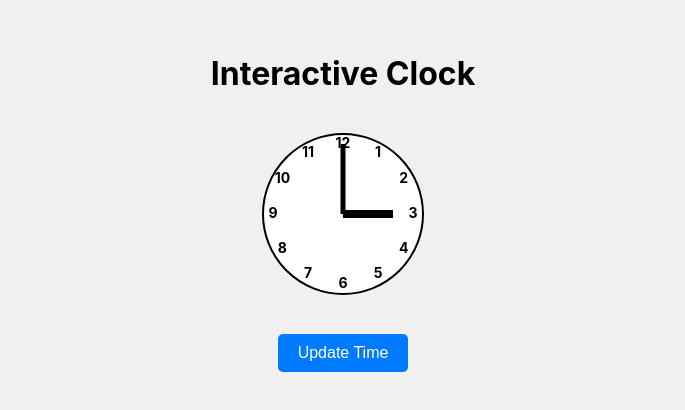
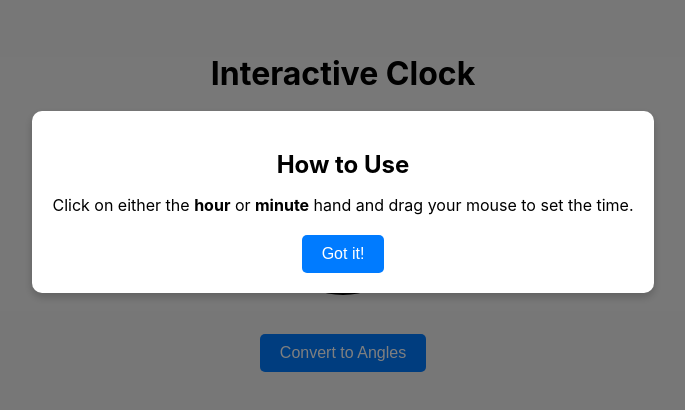
Before and after one commit to mushtaq96/cgi, a React (Create React App) app in the folder ClockUI/clock-ui/: page / in a window 1280 px wide. Shown: the part 198-608 px from the top of the page, without its empty margins (297-982 px from the left). Built offline with nearby package versions, Linux system fonts and the light colour scheme.

Commit message:
feat: Instruction guide for using

```diff
--- a/ClockUI/clock-ui/src/App.js
+++ b/ClockUI/clock-ui/src/App.js
@@ -1,4 +1,4 @@
-import React, { useState } from 'react';
+import React, { useState, useEffect } from 'react';
 import DraggableClockHands from './Components/DraggableClockHands';
 import Clock from './Components/Clock';
 
@@ -8,6 +8,7 @@ function App() {
   const [hourDragged, setHourDragged] = useState(false); // Track if hour hand is dragged
   const [minuteDragged, setMinuteDragged] = useState(false); // Track if minute hand is dragged
   const [apiResponse, setApiResponse] = useState(null); // Store API response
+  const [showInstructions, setShowInstructions] = useState(true); // Show instructions on first load
 
   const handleHourChange = (newHour) => {
     setHour(newHour);
@@ -41,11 +42,17 @@ function App() {
       });
   };
 
+  // Hide instructions when the user interacts with the clock
+  useEffect(() => {
+    if (hourDragged || minuteDragged) {
+      setShowInstructions(false);
+    }
+  }, [hourDragged, minuteDragged]);
+
   return (
     <div className="center-container">
       <div className="content">
         <h1>Interactive Clock</h1>
-        {/* <Clock /> */}
         <div className="clock-container">
           <DraggableClockHands
             hour={hour}
@@ -59,18 +66,29 @@ function App() {
               Selected Time: {Math.round(hour)}:{minute.toString().padStart(2, '0')}
             </div>
           )}
-          <button onClick={sendTimeToBackend}>Update Time</button>
+          <button onClick={sendTimeToBackend}>Convert to Angles</button>
         </div>
 
         {/* Display API response (angles) */}
         {apiResponse && (
           <div style={{ margin: '20px 0', fontSize: '18px' }}>
-            <strong>API Response (Angles):</strong>
+            <strong>Result:</strong>
             <pre>
               Hour Angle: {apiResponse.hour}°
               <br />
               Minute Angle: {apiResponse.minute}°
             </pre>
+          </div>
+        )}
+
+        {/* Instructions Modal */}
+        {showInstructions && (
+          <div className="instructions-modal">
+            <div className="instructions-content">
+              <h2>How to Use</h2>
+              <p>Click on either the <strong>hour</strong> or <strong>minute</strong> hand and drag your mouse to set the time.</p>
+              <button onClick={() => setShowInstructions(false)}>Got it!</button>
+            </div>
           </div>
         )}
       </div>
--- a/ClockUI/clock-ui/src/index.css
+++ b/ClockUI/clock-ui/src/index.css
@@ -46,6 +46,50 @@ button:hover {
   background-color: #0056b3;
 }
 
+/* Instructions Modal */
+.instructions-modal {
+  position: fixed;
+  top: 0;
+  left: 0;
+  width: 100%;
+  height: 100%;
+  background-color: rgba(0, 0, 0, 0.5); /* Semi-transparent background */
+  display: flex;
+  justify-content: center;
+  align-items: center;
+  z-index: 1000; /* Ensure it appears above other content */
+}
+
+.instructions-content {
+  background-color: white;
+  padding: 20px;
+  border-radius: 10px;
+  text-align: center;
+  box-shadow: 0 4px 8px rgba(0, 0, 0, 0.2);
+}
+
+.instructions-content h2 {
+  margin-bottom: 10px;
+}
+
+.instructions-content p {
+  margin-bottom: 20px;
+}
+
+.instructions-content button {
+  background-color: #007bff;
+  color: white;
+  border: none;
+  padding: 10px 20px;
+  border-radius: 5px;
+  cursor: pointer;
+  font-size: 16px;
+}
+
+.instructions-content button:hover {
+  background-color: #0056b3;
+}
+
 code {
   font-family: source-code-pro, Menlo, Monaco, Consolas, 'Courier New',
     monospace;
```
